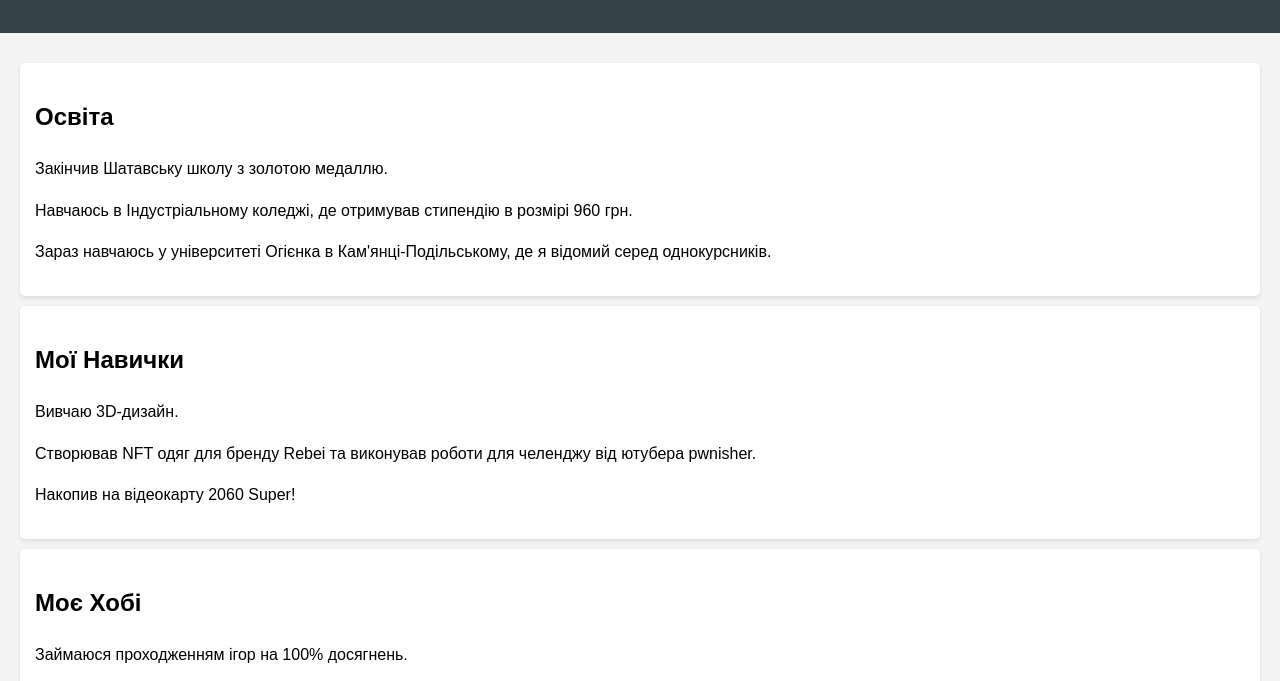
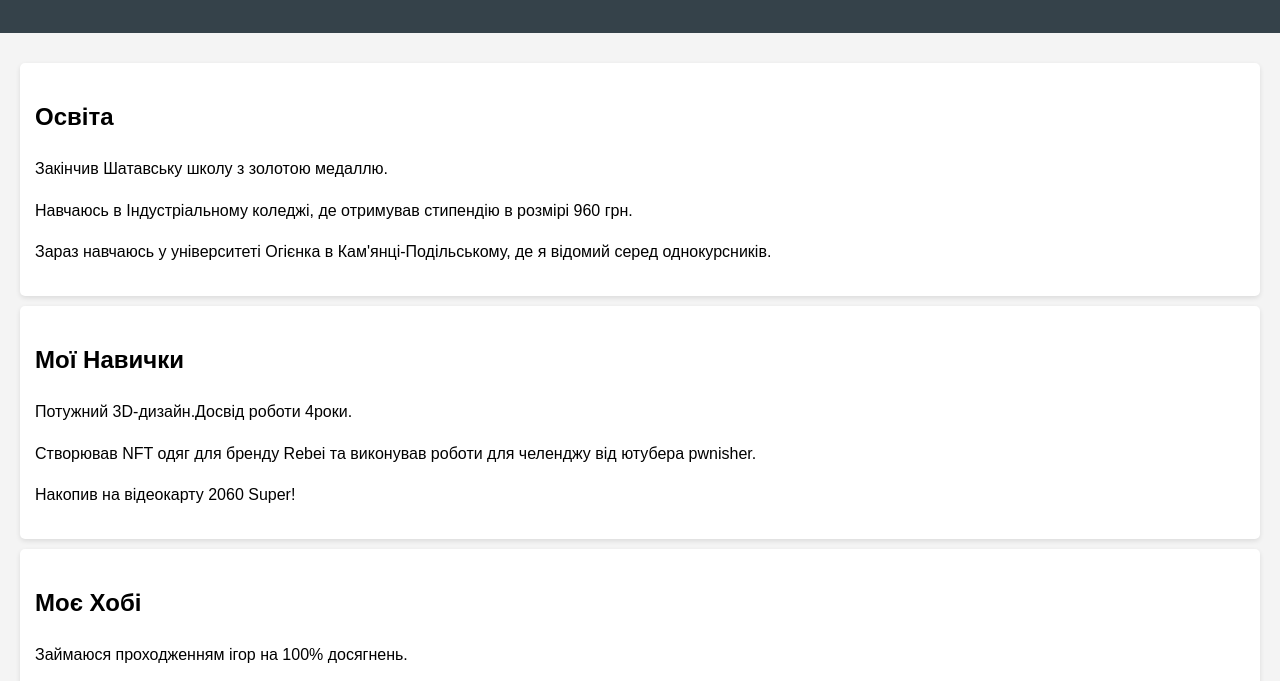
Before and after one commit to IT-Kamianets/ivankozlovsky, a plain HTML site: page index.html in a window 1280 px wide. Shown: the part 116-797 px from the top of the page. Drawn offline with Linux system fonts and the light colour scheme.

Commit message:
Update index.html

```diff
--- a/index.html
+++ b/index.html
@@ -20,7 +20,7 @@
         </section>
         <section>
             <h2>Мої Навички</h2>
-            <p>Вивчаю 3D-дизайн.</p>
+            <p>Потужний 3D-дизайн.Досвід роботи 4роки.</p>
             <p>Створював NFT одяг для бренду Rebei та виконував роботи для челенджу від ютубера pwnisher.</p>
             <p>Накопив на відеокарту 2060 Super!</p>
         </section>
```
